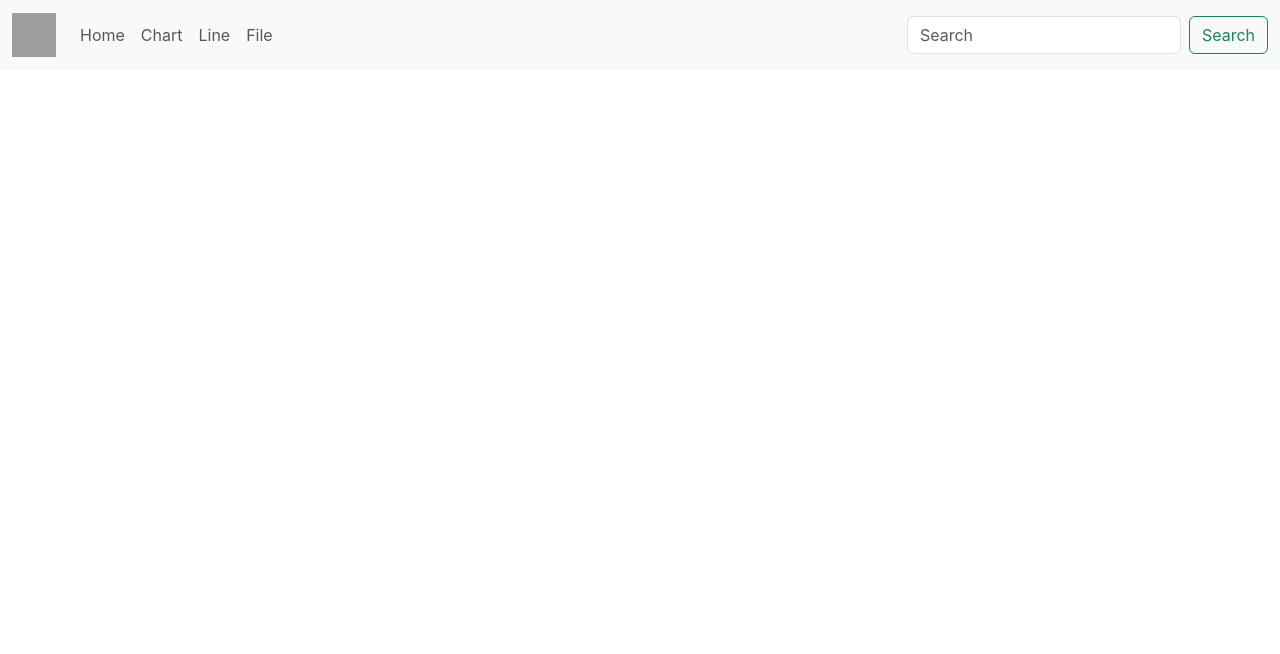
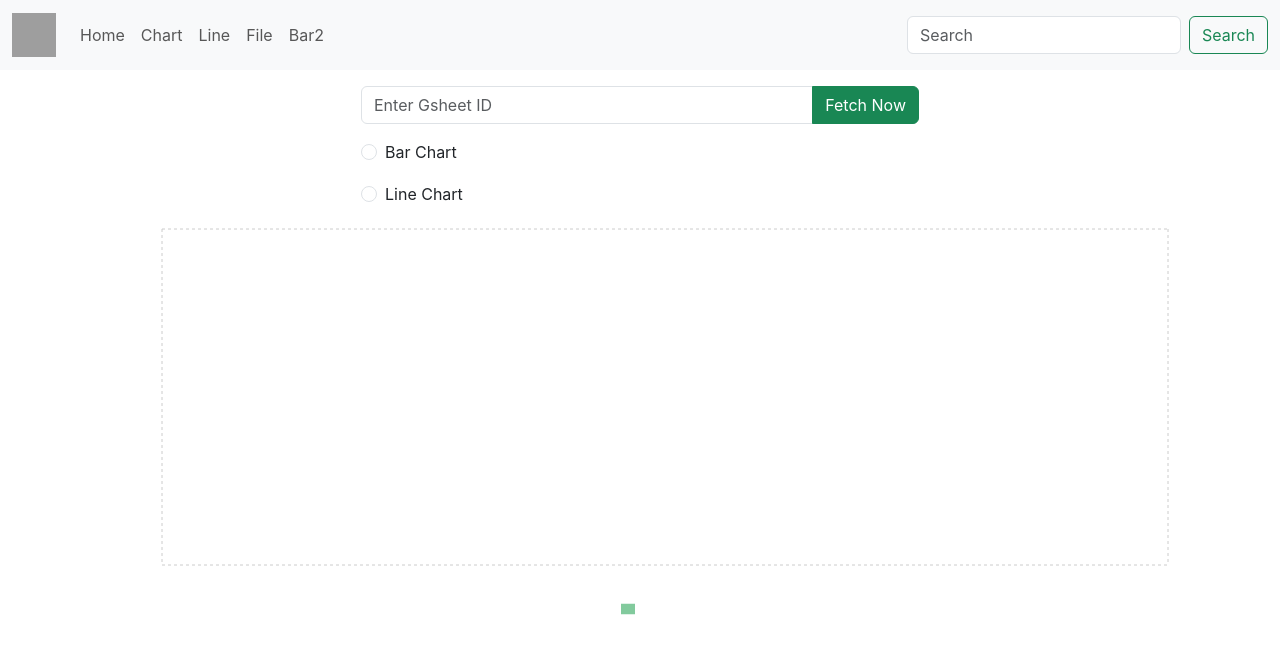
Before and after one commit to rajann44/react-charts, a React (Create React App) app: page /bar2 in a window 1280 px wide. Shown: the top 654 px of the page. Built offline with nearby package versions, Linux system fonts and the light colour scheme; grey boxes are pictures that could not be loaded.

Commit message:
common chart + radio button support

```diff
--- a/src/App.js
+++ b/src/App.js
@@ -4,6 +4,7 @@ import Navbar from './components/reusable/Navbar';
 import Barchart from './components/funtionality/Barchart';
 import Linechart from './components/funtionality/Linechart';
 import Fileupload from './components/funtionality/FileUpload';
+import CustomBarChart from './components/charts/CustomBarChart';
 
 function App() {
   return (<>
@@ -13,6 +14,7 @@ function App() {
       <Route path="/chart" element={<Barchart></Barchart>} />
       <Route path="/line" element={<Linechart></Linechart>} />
       <Route path="/file" element={<Fileupload></Fileupload>} />
+      <Route path="/bar2" element={<CustomBarChart></CustomBarChart>} />
     </Routes>
     </>
   );
--- /dev/null
+++ b/src/components/charts/CustomBarChart.js
@@ -0,0 +1,81 @@
+import { useEffect, useState } from "react";
+import CommonChart from "../reusable/CommonChart";
+import Dropdown from "../reusable/Dropdown";
+import RadioButton from "../reusable/RadioButton";
+import Search from "../reusable/Search";
+
+let parsedData;
+
+const CustomBarChart = ({}) => {
+
+  const chartType = {
+    bar:
+      "Bar Chart",
+    line:
+      "Line Chart",
+  };
+
+  const [inputText, setInputText] = useState("");
+  const [radio, setRadio] = useState("Bar Chart");
+  const [columnData, setcolumnData] = useState(null);
+
+  const [xAxisValue, setXAxisValue] = useState();
+  const [yAxisValue, setYAxisValue] = useState();
+
+  useEffect(() => {
+    console.log("Effect Method Called Data:" + columnData);
+    console.log("Effect Method Called Radio:" + radio);
+  }, [columnData], [radio]);
+
+  const handleChangeInInput = (event) => {
+    setInputText(event.target.value);
+  };
+
+  function handleClickOfSearchButton() {
+    getGoogleSheetDataAsJsonAndSetDropdownState(inputText);
+  }
+
+  function handleSelectedRadio(value){
+    setRadio(value)
+    console.log("PARENT: "+radio)
+  }
+
+  async function getGoogleSheetDataAsJsonAndSetDropdownState(spreadsheet_id) {
+    let sheetURL = `https://opensheet.elk.sh/${spreadsheet_id}/1`;
+    let sheetResponse = await fetch(sheetURL);
+    parsedData = await sheetResponse.json();
+    setcolumnData(Object.keys(parsedData[0]));
+  }
+
+  return (
+    <div className="container">
+      <Search
+        handleOnChange={handleChangeInInput}
+        handleText={inputText}
+        handleClick={() => handleClickOfSearchButton()}
+      ></Search>
+      <RadioButton onRadioChangeHandler={() => handleSelectedRadio(chartType.bar)} radioText={chartType.bar}></RadioButton>
+      <RadioButton onRadioChangeHandler={() => handleSelectedRadio(chartType.line)} radioText={chartType.line}></RadioButton>
+      <div className="my-10">
+      <CommonChart
+      parsedData={parsedData}
+      xAxisValue={xAxisValue}
+      yAxisValue={yAxisValue}
+      radio={radio}
+      ></CommonChart>
+      </div>
+      <Dropdown
+        value='X Axis'
+        dropdownData={columnData}
+        dropDownSelectionHandler={setXAxisValue}
+      ></Dropdown>
+      <Dropdown
+        value='Y Axis'
+        dropdownData={columnData}
+        dropDownSelectionHandler={setYAxisValue}
+      ></Dropdown>
+    </div>
+  );
+};
+
+export default CustomBarChart;
--- /dev/null
+++ b/src/components/reusable/CommonChart.js
@@ -0,0 +1,71 @@
+import {
+  Bar,
+  BarChart,
+  XAxis,
+  YAxis,
+  CartesianGrid,
+  Tooltip,
+  Legend,
+  ResponsiveContainer,
+  LineChart,
+  Line,
+} from "recharts";
+
+const CommonChart = ({ parsedData, xAxisValue, yAxisValue, radio }) => {
+
+  return (
+    <>
+      { radio === "Bar Chart" &&
+        <ResponsiveContainer width="100%" height={400}>
+          <BarChart
+            data={parsedData}
+            margin={{
+              top: 5,
+              right: 30,
+              left: 20,
+              bottom: 5,
+            }}
+          >
+            <CartesianGrid strokeDasharray="3 3" />
+            <XAxis dataKey={xAxisValue} />
+            <YAxis dataKey={yAxisValue} />
+            <Tooltip />
+            <Legend />
+            <Bar dataKey={yAxisValue} fill="#82ca9d" />
+          </BarChart>
+        </ResponsiveContainer>
+      }
+      <div className="my-10">
+        { radio  === "Line Chart" &&
+          <ResponsiveContainer width="100%" height={400}>
+            <LineChart
+              data={parsedData}
+              margin={{
+                top: 5,
+                right: 30,
+                left: 20,
+                bottom: 5,
+              }}
+            >
+              <CartesianGrid strokeDasharray="3 3" />
+              <XAxis dataKey={xAxisValue} />
+              <YAxis dataKey={yAxisValue} />
+              <Tooltip />
+              <Legend />
+              <Line dataKey={yAxisValue} fill="#8884d8" />
+              <Line
+                type="monotone"
+                dataKey={yAxisValue}
+                fill="#000000"
+                stroke="#8884d8"
+                activeDot={{ r: 8 }}
+              />
+            </LineChart>
+          </ResponsiveContainer>
+        }
+      </div>
+    </>
+  );
+};
+
+export default CommonChart;
--- a/src/components/reusable/Dropdown.js
+++ b/src/components/reusable/Dropdown.js
@@ -1,11 +1,11 @@
-const Dropdown = ({dropdownData, dropDownSelectionHandler}) => {
+const Dropdown = ({dropdownData, dropDownSelectionHandler, value}) => {
 
     return(
         <div className="d-flex flex-row justify-content-center">
         {dropdownData != null && (
           <div className="dropdown p-2">
             <button className="btn btn-secondary dropdown-toggle" type="button" data-bs-toggle="dropdown" aria-expanded="false">
-              X-Axis
+              {value}
             </button>
             <ul className="dropdown-menu">
               {dropdownData.map((c) => {
--- a/src/components/reusable/Navbar.js
+++ b/src/components/reusable/Navbar.js
@@ -45,6 +45,11 @@ export default function Navbar() {
                 File
               </Link>
             </li>
+            <li className="nav-item">
+              <Link className="nav-link" aria-current="page" to="/bar2">
+                Bar2
+              </Link>
+            </li>
           </ul>
           <form className="d-flex" role="search">
             <input
--- /dev/null
+++ b/src/components/reusable/RadioButton.js
@@ -0,0 +1,20 @@
+const RadioButton = ({onRadioChangeHandler, radioText}) => {
+  return (
+    <div className="input-group w-50 my-3 mx-auto">
+      <div className="form-check">
+        <input
+          className="form-check-input"
+          type="radio"
+          name="flexRadioDefault"
+          id="flexRadioDefault1"
+          onChange={()=>onRadioChangeHandler(radioText)}
+        />
+        <label className="form-check-label" htmlFor="flexRadioDefault1">
+          {radioText}
+        </label>
+      </div>
+    </div>
+  );
+};
+
+export default RadioButton;
```
